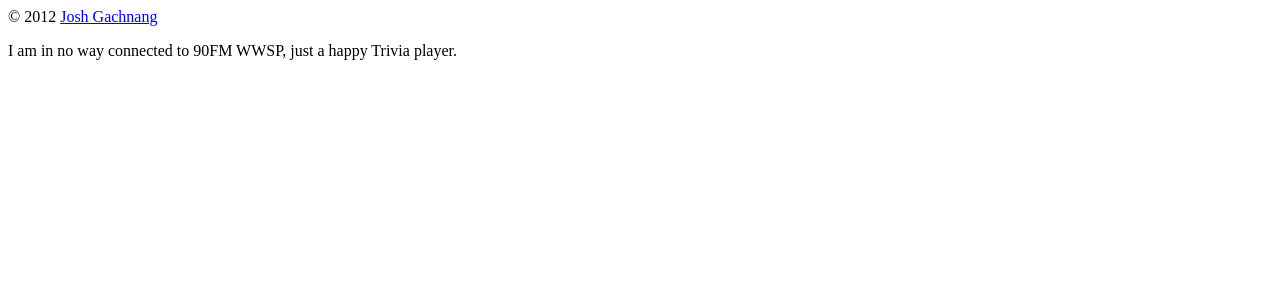
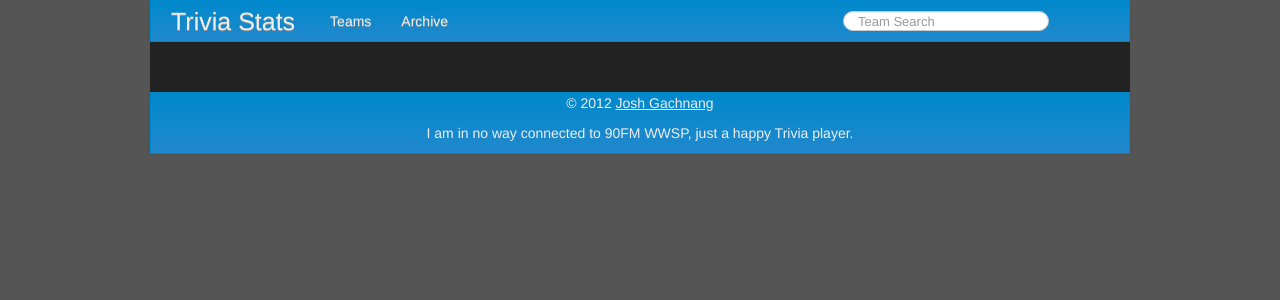
Before and after one commit to joshgachnang/90fm_trivia_stats, a Django app: template website/templates/site_base.html in a window 1280 px wide. Shown: the top 300 px of the page. Run offline with Django 3.2, Linux system fonts and the light colour scheme; the template is opened without the code that fills it, so the values that code supplies are empty; parts of the project's set-up code (start-up, migrations or seed data) failed here and were passed over.

Commit message:
Finished basic layout for homepage. Needs refinement.

```diff
--- a/trivia_stats/settings.py
+++ b/trivia_stats/settings.py
@@ -70,6 +70,8 @@ STATICFILES_DIRS = (
     # Put strings here, like "/home/html/static" or "C:/www/django/static".
     # Always use forward slashes, even on Windows.
     # Don't forget to use absolute paths, not relative paths.
+    # os.path.join(PROJECT_DIR, 'static'),
+    '/home/josh/src/trivia_stats/trivia_stats/static',
 )
 
 # List of finder classes that know how to find static files in
--- /dev/null
+++ b/trivia_stats/static/css/trivia_stats.css
@@ -0,0 +1,127 @@
+.navbar {
+    margin:0 auto;
+    width:980px;
+
+}
+.navbar .brand {
+    /* Copied from .navbar .brand*/
+    display: block;
+    float: left;
+    padding: 10px 20px 10px;
+    margin-left: -20px;
+    font-size: 25px;
+    /*font-weight:bold;*/
+    color: #eee;
+    text-shadow: 0 1px 0 #999;
+}
+.navbar .nav>li>a {
+    color: #eee;
+    text-shadow: 0 1px 0 #999;
+}
+.navbar .nav>li {
+    color: #eee;
+    text-shadow: 0 1px 0 #999;
+}
+.navbar .navbar-inner {
+    /* No reason for navbar to have rounded corners on the top.. */
+    border-top-right-radius: 0;
+    border-top-left-radius: 0;
+    border-bottom-left-radius: 0;
+    border-bottom-right-radius: 0;
+    background-image: -webkit-linear-gradient(top,#08c,#28c);
+    border-color: #08c;
+    background-color: #08c;
+}
+
+.body {
+    margin:0 auto;
+    width:940px;
+    background:#222;
+    padding-bottom:50px;
+    padding-left:0px;
+    padding-right:40px;
+}
+body {
+    background:#555;
+}
+.footer_text {
+    text-align: center;
+    color:#eee;
+}
+.footer_text a {
+    text-decoration:underline;
+    color:#eee;
+}
+.search-query {
+    float:right;
+    margin-top:5px;
+    margin-left:380px;
+}
+
+/*Homepage boxes*/
+.flat_box {
+    height:300px;
+    width:470px;
+    margin-top:20px;
+    padding:20px;
+}
+.flat_box p {
+    color:#eee;
+}
+.info_box {
+    background:#3A414D;
+    padding-top:70px;
+}
+.info_box p {
+    font-size:115%;
+}
+.timer_box {
+    background:#DB4B1F;
+}
+.sms_box {
+    background:#1BA593;
+}
+.email_box {
+    /*background:#7D8793;*/
+    background:#1BA593;
+}
+.top_ten_box {
+    /*background:#4B4755;*/
+    margin-top:30px;
+    /*height: 300px;*/
+}
+.top_ten_row {
+    /*width:100%;*/
+    /*margin-bottom:20px;*/
+    /*height:30px;*/
+    height:60px;
+}
+.top_ten_row h4 {
+    font-size:200%;
+    color:#eee;
+}
+.top_ten_team_place {
+
+    background:red;
+    /*margin-left:0;*/
+    float:left;
+    width:20%;
+    height:30px;
+    padding-top:10px;
+    padding-bottom:10px;
+    margin-bottom:20px;
+
+}
+.top_ten_team_name {
+    background:#e1e1e1;
+    /*margin-left:0;*/
+    float:left;
+    width:80%;
+    height:30px;
+    padding-top:10px;
+    padding-bottom:10px;
+    margin-bottom:20px;
+}
+.top_ten_team_name h4 {
+    color:#222;
+}
--- a/website/templates/_footer.html
+++ /dev/null
@@ -1,5 +0,0 @@
-{% load i18n %}
-<div class="legal">
-    <p>&copy; 2012 <a href="http://joshgachnang.com">Josh Gachnang</a></p>
-	<p>I am in no way connected to 90FM WWSP, just a happy Trivia player.</p>
-</div>
--- /dev/null
+++ b/website/templates/footer.html
@@ -0,0 +1,4 @@
+{% load i18n %}
+<div class="legal">
+
+</div>
--- a/website/templates/site_base.html
+++ b/website/templates/site_base.html
@@ -1,12 +1,37 @@
+{% load staticfiles %}
 <html>
 <head>
 <title>Trivia Stats</title>
+    <meta name="viewport" content="width=device-width, initial-scale=1.0">
+    <link href="{% static 'css/bootstrap.min.css' %}"  type="text/css" rel="stylesheet">
+
+    <script src="{% static 'js/bootstrap.min.js' %}"></script>
+    <link href="{% static 'css/trivia_stats.css' %}"  type="text/css" rel="stylesheet">
     {% block head %}{% endblock %}
 </head>
 <body>
-{% block nav %}{% endblock %}
-{% block body %}{% endblock %}
-{% include "_footer.html" %}
+<div class="navbar top_nav">
+    <div class="navbar-inner">
+        <a class="brand" href="#">Trivia Stats</a>
+        <ul class="nav">
+{#            <li class="active"><a href="#">Home</a></li>#}
+            <li><a href="#">Teams</a></li>
+            <li><a href="#">Archive</a></li>
+            <form class="navbar-search ">
+                <input type="text" class="search-query" placeholder="Team Search">
+            </form>
+        </ul>
+    </div>
+</div>
+<div class="container-fluid body" id="body">
+        {% block body %}{% endblock %}
+</div>
+<div class="navbar footer">
+    <div class="navbar-inner">
+        <p class="footer_text">&copy; 2012 <a href="http://joshgachnang.com">Josh Gachnang</a></p>
+        <p class="footer_text">I am in no way connected to 90FM WWSP, just a happy Trivia player.</p>
+    </div>
+</div>
 {% include "analytics.html" %}
 </body>
 </html>
```
Also changed, not shown: website/templates/homepage.html (+101 -43 lines).
